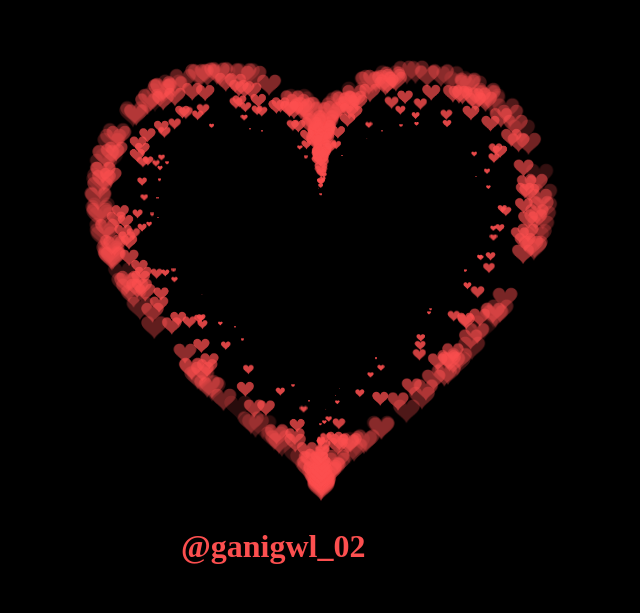
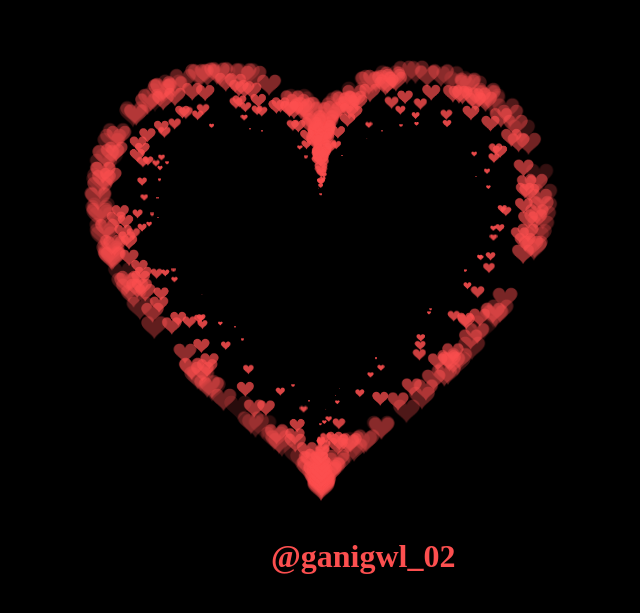
Before and after one commit to Glehnn/luv, a plain HTML site: page index.html in a window 1280 px wide. Shown: the part 123-736 px from the top of the page, without its empty margins (319-959 px from the left). Drawn offline with Linux system fonts and the light colour scheme.

Commit message:
Update index.html

```diff
--- a/index.html
+++ b/index.html
@@ -47,7 +47,7 @@ canvas {
 
  <BODY>
 
-  <h1 style="color: #fc4f4f; position: absolute; top: 630px; left: 500px;">@ganigwl_02</h1>
+  <h1 style="color: #fc4f4f; position: absolute; top: 640px; left: 590px;">@ganigwl_02</h1>
 
   <canvas id="pinkboard"></canvas>
 
```
